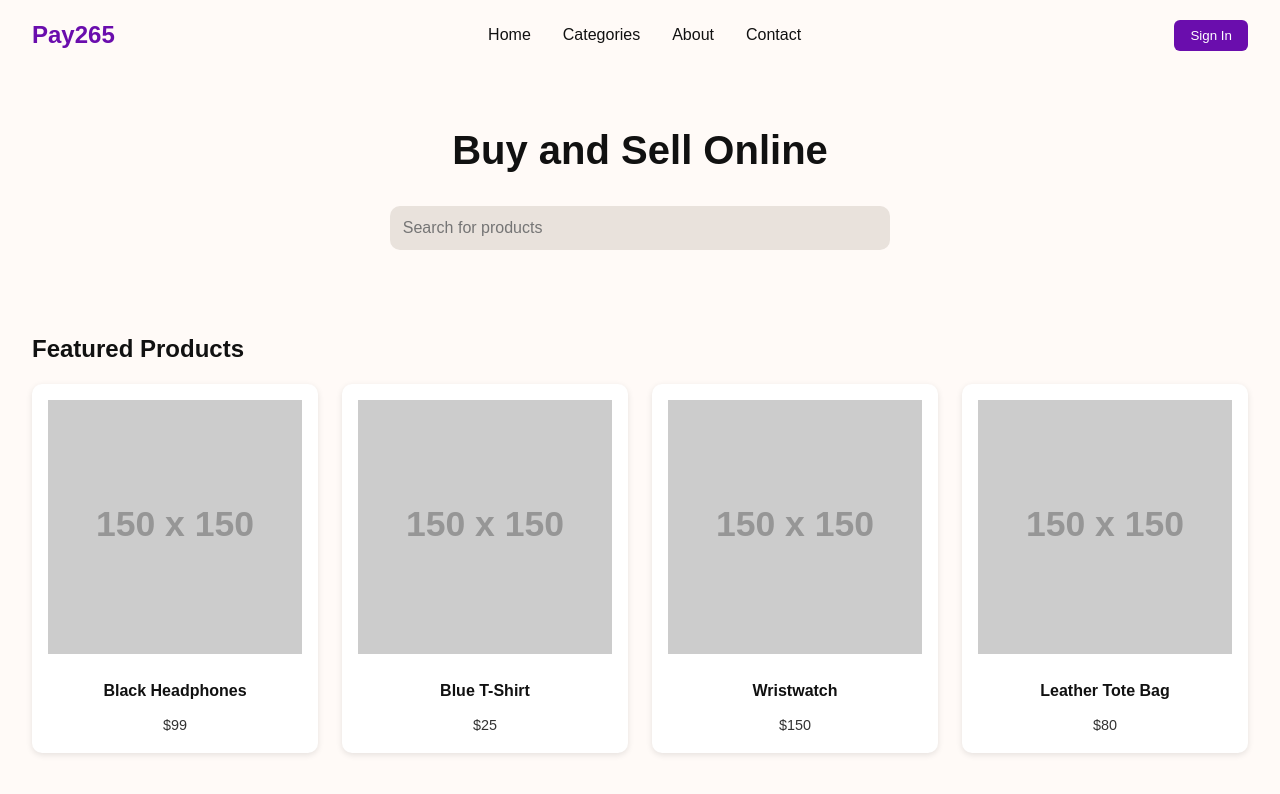
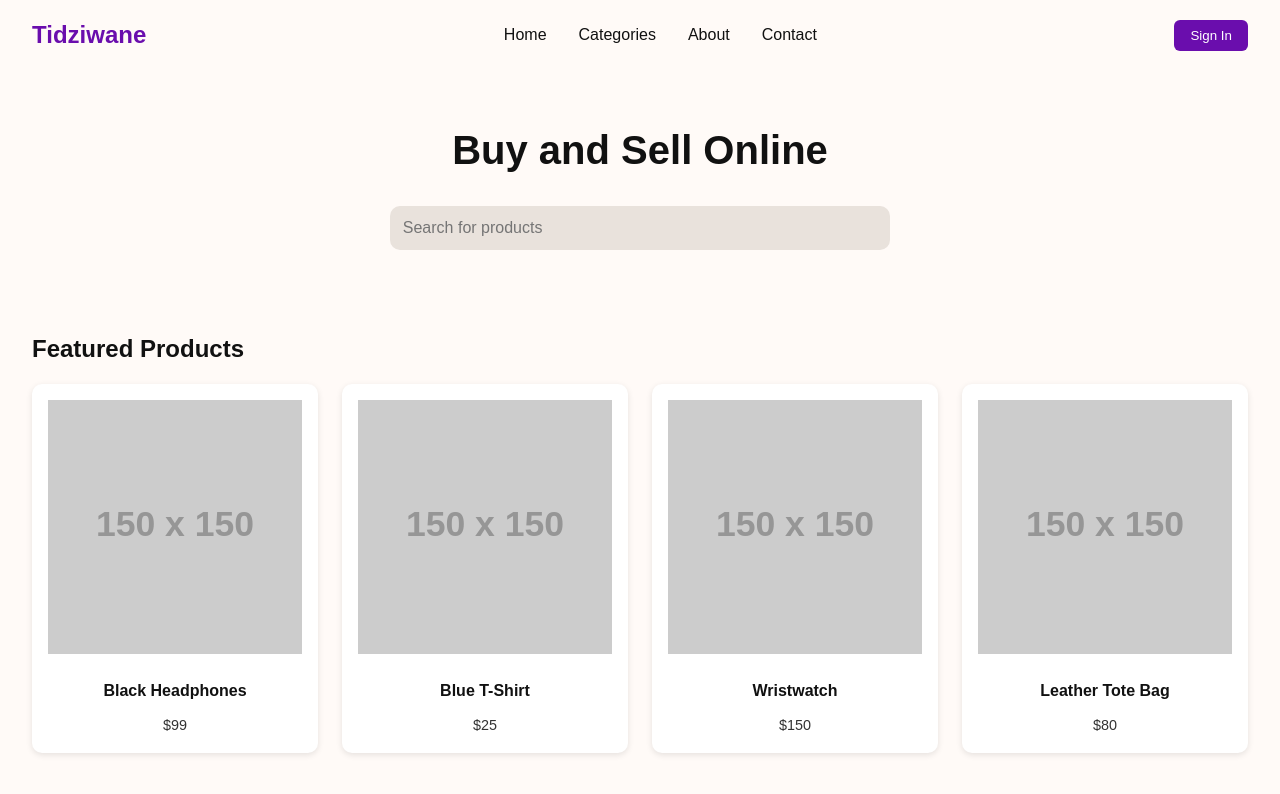
Before and after one commit to er133/Tidziwane, a plain HTML site: page index.html in a window 1280 px wide. Drawn offline with Linux system fonts and the light colour scheme; placeholder pictures from the web are drawn by us.

Commit message:
Update index.html

```diff
--- a/index.html
+++ b/index.html
@@ -3,13 +3,13 @@
 <head>
   <meta charset="UTF-8" />
   <meta name="viewport" content="width=device-width, initial-scale=1.0" />
-  <title>Pay265 - Buy and Sell Online</title>
+  <title>Tidziwane - Buy and Sell Online</title>
   <link rel="stylesheet" href="style.css" />
 </head>
 <body>
   <!-- Navbar -->
   <header class="navbar">
-    <div class="logo">Pay265</div>
+    <div class="logo">Tidziwane</div>
     <nav>
       <a href="#">Home</a>
       <a href="#">Categories</a>
```
